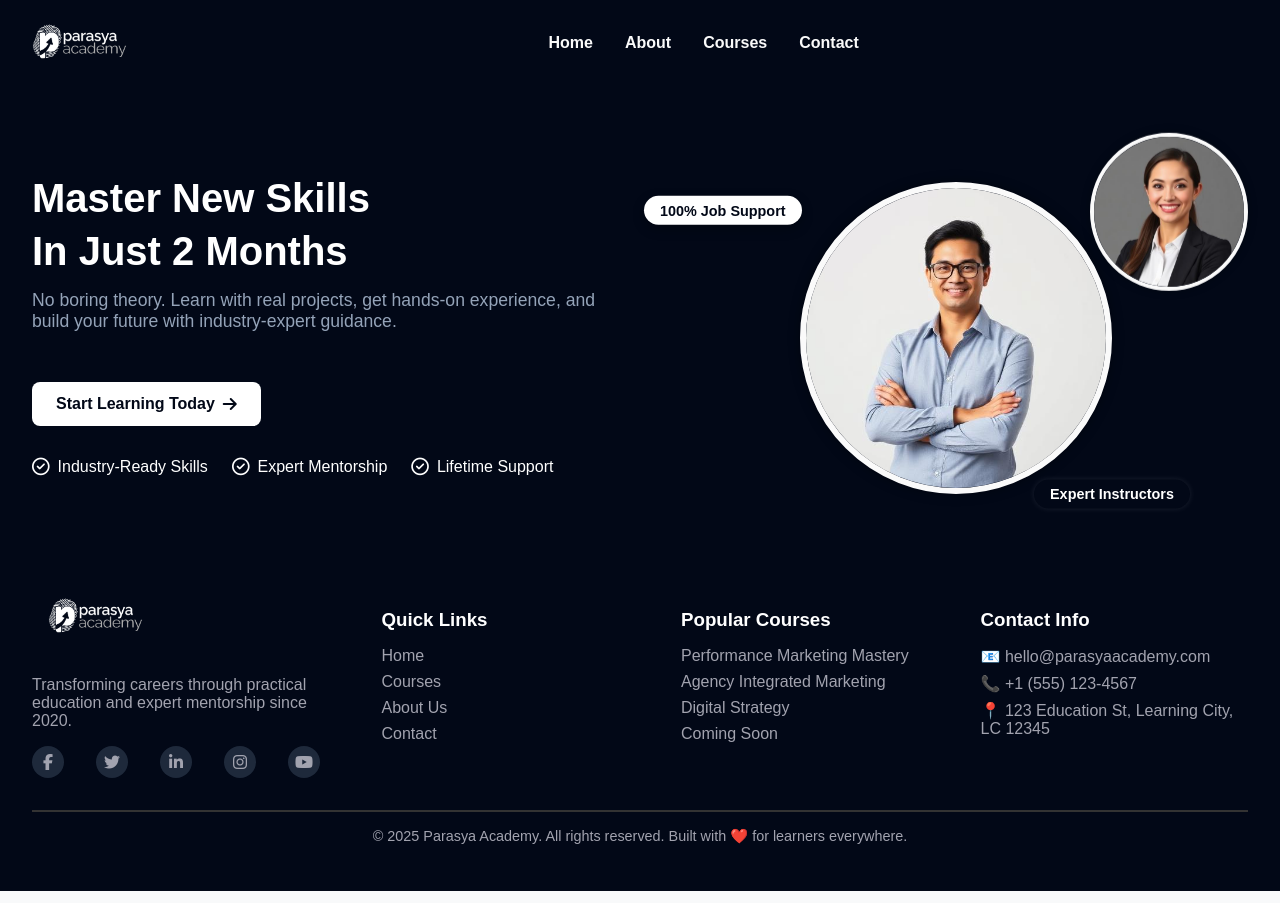
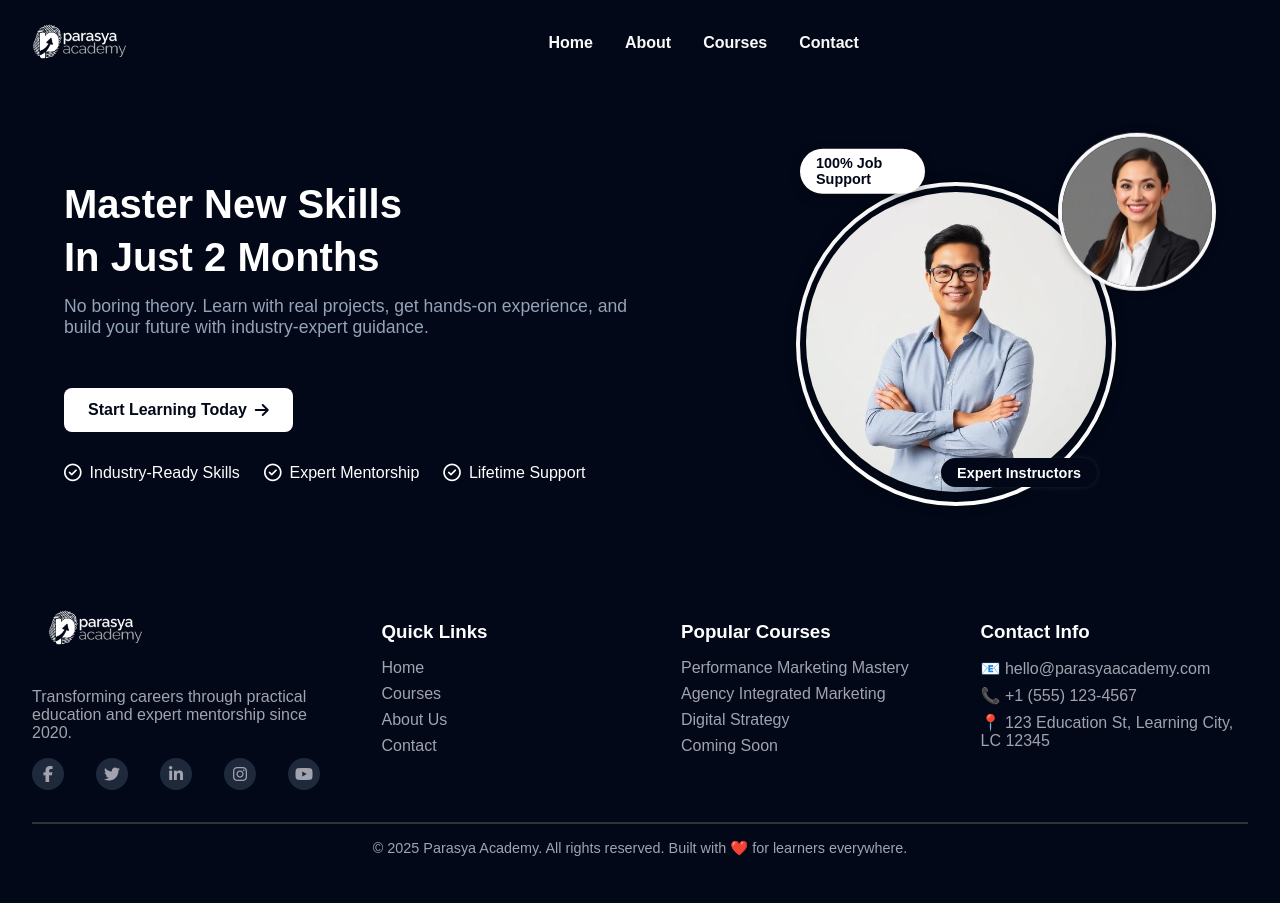
Before and after one commit to parasyadigitalhub/parasya-academy, a React (Vite) app: page / in a window 1280 px wide. Built offline with nearby package versions, Linux system fonts and the light colour scheme.

Commit message:
hero section

```diff
--- a/src/pages/home/hero.jsx
+++ b/src/pages/home/hero.jsx
@@ -18,13 +18,14 @@ export default function Hero() {
             </div>
             <div className="hero-right">
                 <div className="main-img-container">
-                    <span className="job-badge float-behind">100% Job Support</span>
-                    <img src="/ins1.jpg" alt="Instructor" className="main-img" />
-                    <span className="expert-badge">Expert Instructors</span>
+                    <span className="job-badge">100% Job Support</span>
+                    <div className="main-img-wrapper">
+                        <img src="/ins1.jpg" alt="Instructor" className="main-img" />
+                        <span className="expert-badge">Expert Instructors</span>
+                    </div>
                 </div>
                 <img src="/ins2.jpg" alt="Instructor" className="small-img" />
             </div>
-
         </div>
     )
 }
--- a/src/pages/home/styles/hero.css
+++ b/src/pages/home/styles/hero.css
@@ -5,7 +5,7 @@
     flex-wrap: wrap;
     justify-content: space-between;
     align-items: center;
-    padding: 4rem 2rem;
+    padding: 4rem 4rem;
     gap: 2rem;
 }
 
@@ -72,7 +72,6 @@
     font-size: 1.1rem;
 }
 
-/* Float animation with larger movement */
 @keyframes floatSync {
     0% {
         transform: translateY(0);
@@ -98,9 +97,15 @@
 
 .main-img-container {
     position: relative;
-    display: flex;
-    justify-content: center;
-    align-items: center;
+    display: inline-block;
+    border: 4px solid white;
+    border-radius: 50%;
+    padding: 5px;
+    box-shadow: 0 0 12px rgba(0, 0, 0, 0.3);
+}
+
+.main-img-wrapper {
+    position: relative;
 }
 
 .main-img {
@@ -108,9 +113,38 @@
     height: auto;
     object-fit: cover;
     border-radius: 50%;
-    border: 6px solid #FAFAFA;
     box-shadow: 0 0 12px rgba(0, 0, 0, 0.4);
-    z-index: 2;
+    margin: 1px;
+}
+
+.job-badge {
+    position: absolute;
+    top: -20px;
+    right: 60%;
+    transform: translateX(-50%);
+    background-color: white;
+    color: #020817;
+    font-weight: bold;
+    padding: 0.4rem 1rem;
+    border-radius: 999px;
+    box-shadow: 0 4px 12px rgba(0, 0, 0, 0.3);
+    font-size: 0.9rem;
+    z-index: 1;
+    animation: floatSync 4s ease-in-out infinite;
+}
+
+.expert-badge {
+    position: absolute;
+    bottom: 10px;
+    right: 10px;
+    background-color: #020817;
+    color: white;
+    font-weight: bold;
+    padding: 0.4rem 1rem;
+    border-radius: 999px;
+    font-size: 0.9rem;
+    box-shadow: 0 0 6px rgba(255, 255, 255, 0.1);
+    z-index: 3;
 }
 
 .small-img {
@@ -124,36 +158,6 @@
     border: 4px solid #FAFAFA;
     box-shadow: 0 0 10px rgba(0, 0, 0, 0.3);
     animation: floatSync 4s ease-in-out infinite;
-    z-index: 3;
-}
-
-.job-badge {
-    position: absolute;
-    top: 10%;
-    left: -50%;
-    background-color: white;
-    color: #020817;
-    font-weight: bold;
-    padding: 0.4rem 1rem;
-    border-radius: 999px;
-    box-shadow: 0 4px 12px rgba(0, 0, 0, 0.3);
-    font-size: 0.9rem;
-    z-index: 1;
-    animation: floatSync 4s ease-in-out infinite;
-}
-
-.expert-badge {
-    position: absolute;
-    bottom: 0;
-    right: 0;
-    transform: translate(50%, 50%);
-    background-color: #020817;
-    color: white;
-    font-weight: bold;
-    padding: 0.4rem 1rem;
-    border-radius: 999px;
-    font-size: 0.9rem;
-    box-shadow: 0 0 6px rgba(255, 255, 255, 0.1);
     z-index: 3;
 }
 
```
